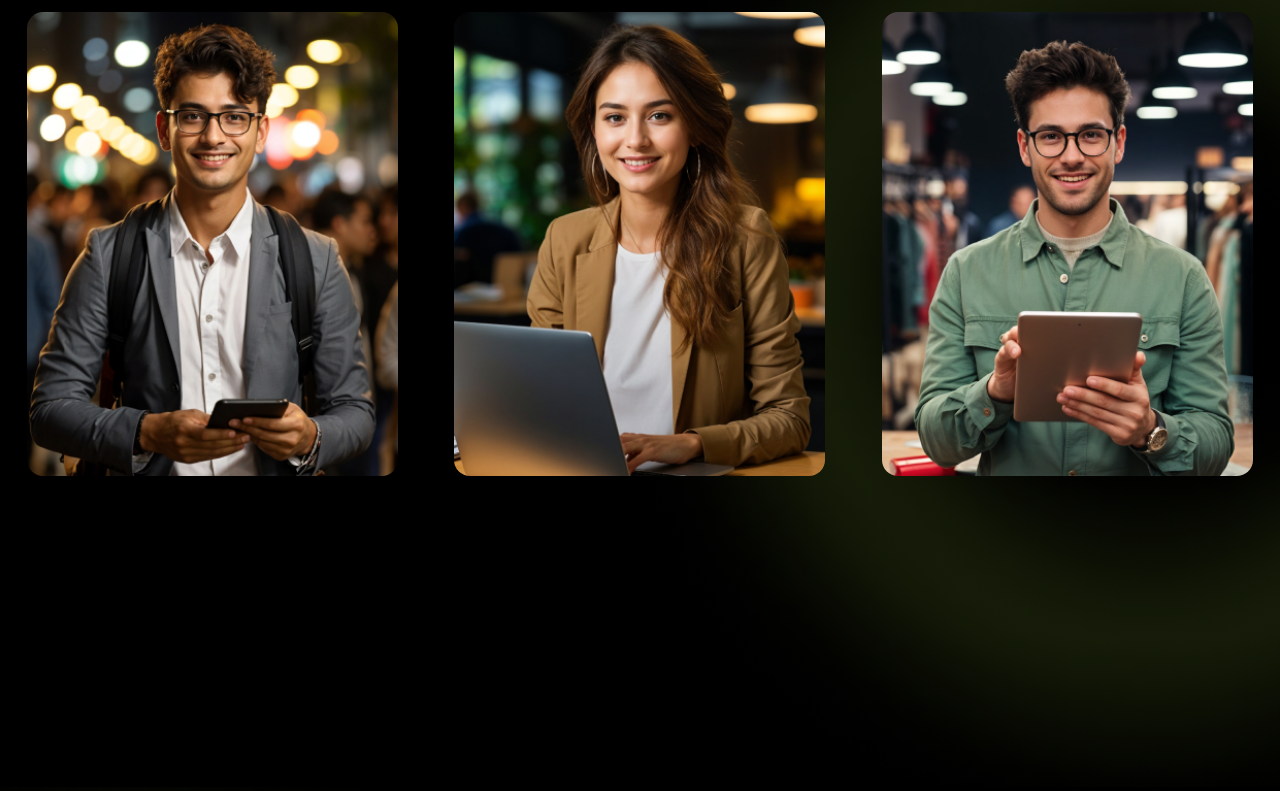
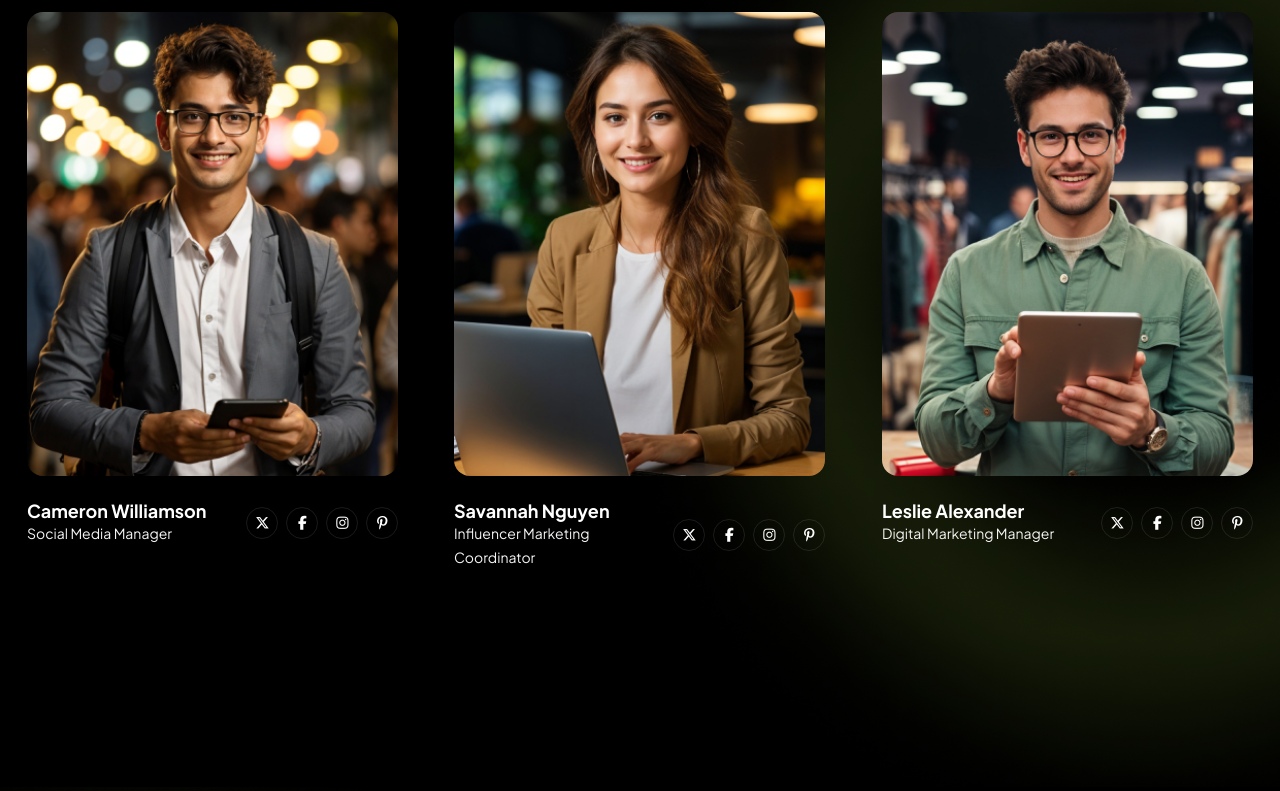
Before and after one commit to Jisap/vite-truesocial2, a React (Vite) app: page /about in a window 1280 px wide. Shown: the part 5559-6350 px from the top of the page. Built offline with nearby package versions, Linux system fonts and the light colour scheme.

Commit message:
feat: add TeamCard component to display team member details and social links

```diff
--- a/src/components/ui/TeamCard.jsx
+++ b/src/components/ui/TeamCard.jsx
@@ -19,6 +19,36 @@ const TeamCard = ({ member, delay = 0 }) => {
             />
           </Link>
         </div>
+
+        <div className="flex items-center justify-between gap-4">
+          <div>
+            <h3 className="text-lg font-bold text-primary capitalize">
+              <Link
+                to={`/team/${member.slug}`}
+                className="transition-colors duration-300 hover:text-accent"
+              >
+                {member.name}
+              </Link>
+            </h3>
+
+            <p className="mb-0 text-sm">
+              {member.role}
+            </p>
+          </div>
+
+          <ul className="flex gap-2">
+            {teamSocialLinks.map((s) => (
+              <li
+                key={s.icon}
+                aria-label={s.icon}
+                className="flex h-8 w-8 items-center justify-center rounded-full border border-divider text-sm text-primary transition-all
+                duration-300 hover:-translate-y-0.5 hover:rotate-6 hover:border-accent hover:text-accent hover:shadw-[0_0_14px_-2px_rgba(191.247.71,0.6)]"
+              >
+                <i className={s.icon}></i>
+              </li>
+            ))}
+          </ul>
+        </div>
       </Reveal>
     </>
   )
```
